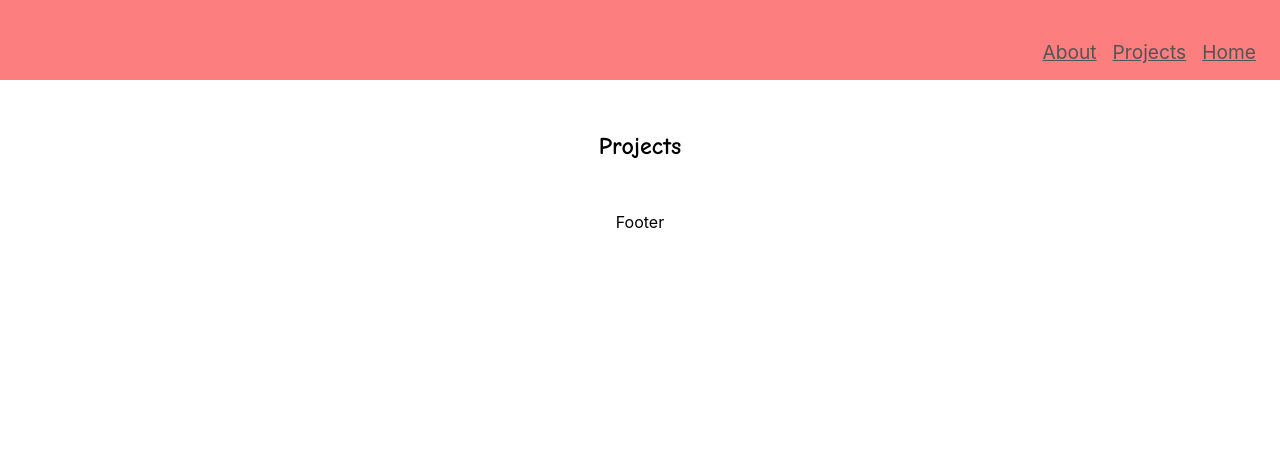
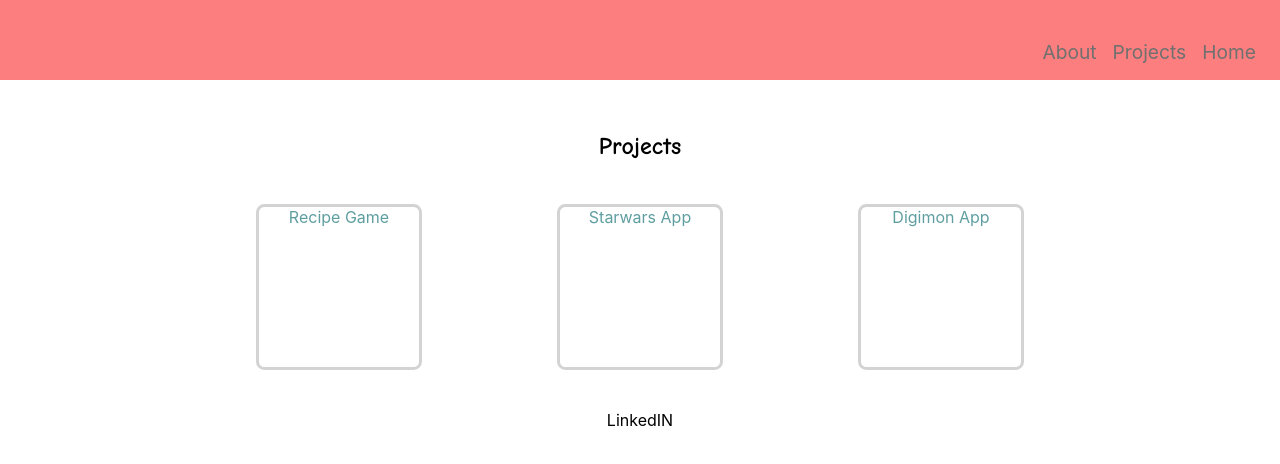
Before and after one commit to cmslee/caseylee-portfolio, a React (Create React App) app: page /projects in a window 1280 px wide. Shown: the top 464 px of the page. Built offline with nearby package versions, Linux system fonts and the light colour scheme; a web font is replaced by a local one.

Commit message:
css and fixes

```diff
--- a/src/App.css
+++ b/src/App.css
@@ -39,9 +39,13 @@ h1, h2, h3, h4, p {
 }
 
 a {
-  color: rgb(84, 84, 84);
+  color: cadetblue;
+  text-decoration: none;
 }
 
+.menu-text {
+  color:rgb(112, 112, 112)
+}
 nav {
   display: flex;
   flex-direction: row;
@@ -54,14 +58,72 @@ nav {
 
 .menu {
   display: inline-flex;
-  margin: .5rem;
   font-size: larger;
+  padding: .5rem;
+}
+
+.menu:hover {
+  background-color: rgb(248, 236, 220);
 }
 
 #avatar {
   width: 16rem;
 }
 
+.charContainer {
+  margin-bottom: 0rem;
+}
+
 .chars {
   display: inline-flex;
+  padding-left: .5rem;
+  padding-right: .5rem;
+  color: rgb(112, 112, 112);
+
 }
+
+.chars:hover{
+  transition: all .2s ease-in-out;
+  transform: scale(1.2);
+}
+
+.back-button {
+  margin-top: 2rem;
+  padding: 0.5rem 1.5rem;
+  font-size: 1.5em;
+  border-radius: 50%;
+  border: rgb(112, 112, 112);
+  box-shadow: 0 8px 16px 0 rgba(0,0,0,0.2), 0 6px 20px 0 rgba(0,0,0,0.19);;
+}
+
+.back-button:active {
+  transform: translateY(.1rem)
+}
+
+.projects {
+  margin-top: 1.5rem;
+  display: flex;
+  flex-direction: row;
+  justify-content: space-between;
+  width: 60%
+}
+
+.project-box {
+  width: 10rem;
+  height: 10rem;
+  border-style: solid;
+  border-color: lightgrey;
+  border-radius: 5%;
+}
+
+.project-box:hover {
+  background-color:  rgb(248, 236, 220);
+}
+
+span {
+  font-style: italic;
+}
+
+footer {
+  padding: .5rem;
+}
--- a/src/components/Footer.js
+++ b/src/components/Footer.js
@@ -2,9 +2,9 @@
 
 function Footer () {
     return (
-        <div>
-            Footer
-        </div>
+        <footer>
+            LinkedIN
+        </footer>
     )
 }
 
--- a/src/pages/About.js
+++ b/src/pages/About.js
@@ -5,8 +5,8 @@ function About () {
    return (
         <div className="page">
             <h2>About</h2>
-            <h3 id='about'>Casey Lee is a multi-media translator, wordsmith, and researcher with an MA in East Asian Studies. Her academic translations can be found in <span>Journal of Chinese Humanities</span> and differences... They are currently... </h3>
-            <h4 id='avatar-credit'>*Avatar made with <a>Kasey Uhter/grgikau</a>'s <a>Picrew maker</a>.</h4>
+            <h3 id='about'>Casey Lee is a multi-media translator, wordsmith, and researcher with an MA in East Asian Studies. Her academic translations can be found in <span>Journal of Chinese Humanities</span> and <span>differences: A Journal of Feminist Cultural Studies</span>. They are currently translating <span>Lovely Muco</span> by Takayuki Mizushina. The <a href="https://www.penguinrandomhouse.com/books/723217/lovely-muco-1-by-takayuki-mizushina/" target="_blank" rel="noreferrer">first volume</a> will be out in May 2023. </h3>
+            <h4 id='avatar-credit'>*Avatar made with <a href="https://grgikau.com/work" target="_blank" rel='noreferrer'>Kasey Uhter/grgikau</a>'s <a href="https://t.co/flRYoFz6CY" target="_blank" rel='noreferrer'>Picrew maker</a>.</h4>
         </div>
     )
 }
--- a/src/pages/Character.js
+++ b/src/pages/Character.js
@@ -1,4 +1,4 @@
-import { useParams } from "react-router-dom";
+import { useNavigate, useParams } from "react-router-dom";
 import axios from "axios";
 
 import { useState, useEffect } from "react";
@@ -12,7 +12,8 @@ function Character () {
     const char = params.zi;
     const url = `https://api.ctext.org/getcharacter?char=${char}`
 
-    // console.log(url)
+    const navigate = useNavigate();
+    const goBack = () => navigate(-1);
 
     const getCharData = async () => {
         try {
@@ -35,9 +36,9 @@ function Character () {
         <div className="page">
             <h2>{char}</h2>
             {/* {readings.mandarinpinyin.map(sound => <h3>{sound}</h3>)} */}
-            <h3>{readings.mandarinpinyin[0]}</h3>
-            <h3>For more info, see<a href={url} target='_blank' rel='noreferrer'>here.</a></h3>
-            <button>Back to Home</button>
+            <h3>read: {readings.mandarinpinyin[0]}</h3>
+            <h3>For more info, see <a href={url} target='_blank' rel='noreferrer'>here.</a></h3>
+            <button className="back-button" onClick={goBack}>{`<`}</button>
         </div>
         )
     }
--- a/src/pages/Homepage.js
+++ b/src/pages/Homepage.js
@@ -11,7 +11,7 @@ function Homepage(props) {
         <div className='page'>
             <h1>Hi. I'm Casey.</h1>
             <img id='avatar' src={avatar} alt='Avatar' />
-            <h2>
+            <h2 className='charContainer'>
                 {characters.map((char => {
                     const { zi } = char;
 
--- a/src/pages/Projects.js
+++ b/src/pages/Projects.js
@@ -1,9 +1,23 @@
 
 
-function Projects () {
+function Projects() {
     return (
         <div className="page">
             <h2>Projects</h2>
+            <div className="projects">
+                <box className="project-box">
+
+                    <a href="https://cmslee.github.io/recipegame/" target='_blank' rel="noreferrer">Recipe Game</a>
+                </box>
+                <box className="project-box">
+
+                   <a href='https://starwars-app-by-clee.netlify.app' target='_blank'rel="noreferrer">Starwars App</a>
+                </box>
+                <box className="project-box">
+
+                    <a href="https://digimon-app-by-clee.netlify.app" target='_blank' rel="noreferrer">Digimon App</a>
+                </box>
+            </div>
         </div>
     )
 }
```
Also changed, not shown: 1 other file (tests, documents, lock files or other folders).
